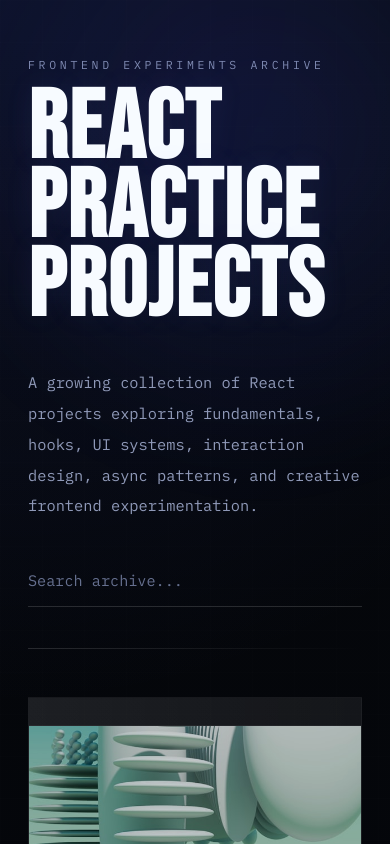
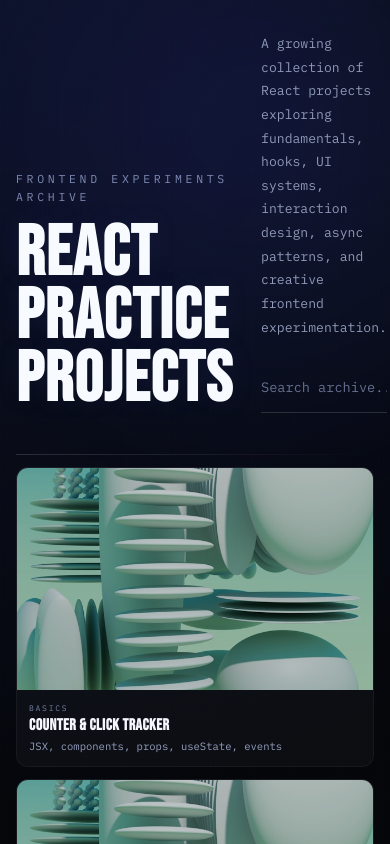
Before and after one commit to shay122990/ReactJS-basics-practice-projects, a React (Vite) app: page / in a window 390 px wide. Shown: the top 844 px of the page. Built offline with nearby package versions, Linux system fonts and the light colour scheme.

Commit message:
home page layout fix

```diff
--- a/src/pages/Home/Home.module.css
+++ b/src/pages/Home/Home.module.css
@@ -120,162 +120,201 @@
   color: #66708f;
 }
 
+/* =========================
+   DESKTOP
+========================= */
+
 .grid {
   display: grid;
-  grid-template-columns: repeat(12, 1fr);
-  grid-auto-rows: 18px;
-  gap: 20px;
-  grid-auto-flow: dense;
+  grid-template-columns: repeat(12, minmax(0, 1fr));
+  gap: 8px;
 }
 
 .card {
-  position: relative;
+  grid-column: span 3;
+
+  min-height: 185px;
+
+  display: flex;
+  flex-direction: column;
+
   overflow: hidden;
-  text-decoration: none;
-  color: inherit;
-  background: linear-gradient(
-    180deg,
-    rgba(255, 255, 255, 0.045),
-    rgba(255, 255, 255, 0.015)
-  );
-  border: 1px solid rgba(255, 255, 255, 0.06);
+  border-radius: 12px;
+
+  background: rgba(255, 255, 255, 0.03);
+
+  border: 1px solid rgba(255, 255, 255, 0.045);
+
   transition:
-    transform 0.18s ease,
-    border-color 0.18s ease,
-    background 0.18s ease;
-  grid-column: span 3;
-  grid-row: span 16;
-  min-height: 100%;
+    transform 0.16s ease,
+    border-color 0.16s ease;
 }
 
-.card::before {
-  content: "";
-  position: absolute;
-  top: 0;
-  left: 0;
-  right: 0;
-  height: 28px;
-  background: linear-gradient(
-    90deg,
-    rgba(255, 255, 255, 0.06),
-    rgba(255, 255, 255, 0.02)
-  );
-  border-bottom: 1px solid rgba(255, 255, 255, 0.05);
-  z-index: 2;
-}
+/* controlled rhythm */
 
-.card:nth-child(6n + 1) {
-  grid-column: span 5;
-  grid-row: span 20;
-}
-
-.card:nth-child(5n + 2) {
-  grid-row: span 18;
-}
-
-.card:nth-child(7n + 3) {
+.card:nth-child(8n + 1) {
   grid-column: span 4;
 }
 
-.card:nth-child(9n + 4) {
-  grid-column: span 2;
-  grid-row: span 14;
+.card:nth-child(8n + 5) {
+  grid-column: span 5;
 }
 
 .card:hover {
-  transform: translateY(-8px);
-  border-color: rgba(120, 150, 255, 0.18);
-  background: linear-gradient(
-    180deg,
-    rgba(255, 255, 255, 0.06),
-    rgba(255, 255, 255, 0.025)
-  );
+  transform: translateY(-3px);
+
+  border-color: rgba(140, 160, 255, 0.14);
 }
+
+/* =========================
+   IMAGE
+========================= */
 
 .thumb {
   width: 100%;
-  height: 52%;
+  aspect-ratio: 16 / 9;
   object-fit: cover;
-  margin-top: 28px;
-  filter: saturate(0.82) contrast(1.05);
-  transition:
-    transform 0.5s ease,
-    filter 0.3s ease;
+
+  transition: transform 0.4s ease;
 }
 
 .card:hover .thumb {
-  transform: scale(1.04);
-  filter: saturate(1) contrast(1.08);
+  transform: scale(1.025);
 }
 
+/* =========================
+   CONTENT
+========================= */
+
 .body {
-  padding: 18px;
+  padding: 10px;
+
+  display: flex;
+  flex-direction: column;
+  gap: 5px;
+
+  flex: 1;
 }
 
 .kickerSmall {
-  font-size: 0.68rem;
+  margin: 0;
+
+  font-size: 0.5rem;
+
   text-transform: uppercase;
-  letter-spacing: 0.24em;
+  letter-spacing: 0.22em;
+
   color: #7480a6;
-  margin-bottom: 12px;
 }
 
 .title {
   margin: 0;
+
   font-family: "Bebas Neue", sans-serif;
-  font-size: clamp(1.3rem, 1.5vw, 2.2rem);
-  line-height: 0.95;
-  letter-spacing: 0.04em;
-  margin-bottom: 10px;
+
+  font-size: 1.1rem;
+  line-height: 0.92;
+  letter-spacing: 0.03em;
+
   color: #f5f7ff;
 }
 
 .meta {
   margin: 0;
+
+  font-size: 0.68rem;
+  line-height: 1.4;
+
   color: #96a0bf;
-  line-height: 1.7;
-  font-size: 0.82rem;
 }
 
+/* =========================
+   TABLET
+========================= */
+
 @media (max-width: 980px) {
+  .grid {
+    grid-template-columns: repeat(6, 1fr);
+    gap: 10px;
+  }
+
+  /* reset all weird spans */
+
+  .card,
+  .card:nth-child(n) {
+    grid-column: span 3;
+    min-height: 175px;
+  }
+
+  /* occasional featured */
+
+  .card:nth-child(5n + 1) {
+    grid-column: span 6;
+  }
+
+  .title {
+    font-size: 1rem;
+  }
+
+  .meta {
+    font-size: 0.65rem;
+  }
+}
+
+/* =========================
+   MOBILE
+========================= */
+
+@media (max-width: 640px) {
+  .page {
+    padding: 32px 16px 80px;
+  }
+
   .hero {
-    grid-template-columns: 1fr;
-    gap: 40px;
+    gap: 28px;
+    margin-bottom: 54px;
+  }
+
+  .heading {
+    font-size: clamp(3.6rem, 18vw, 5.5rem);
+    line-height: 0.9;
   }
 
   .description {
-    max-width: 100%;
+    font-size: 0.82rem;
+    line-height: 1.8;
+    margin-bottom: 24px;
   }
 
-  .grid {
-    grid-template-columns: repeat(6, 1fr);
-  }
-
-  .card {
-    grid-column: span 3 !important;
-  }
-
-  .card:nth-child(4n + 1) {
-    grid-column: span 6 !important;
-  }
-}
-
-@media (max-width: 720px) {
-  .heading {
-    font-size: 6rem;
+  .input {
+    width: 100%;
+    font-size: 0.85rem;
   }
 
   .grid {
     grid-template-columns: 1fr;
-    grid-auto-rows: auto;
+    gap: 12px;
   }
 
-  .card {
-    grid-column: span 1 !important;
-    grid-row: auto !important;
+  .card,
+  .card:nth-child(n) {
+    grid-column: span 1;
+    min-height: auto;
   }
 
   .thumb {
-    height: 240px;
+    aspect-ratio: 16 / 10;
+  }
+
+  .body {
+    padding: 12px;
+  }
+
+  .title {
+    font-size: 1rem;
+  }
+
+  .meta {
+    font-size: 0.66rem;
   }
 }
```
